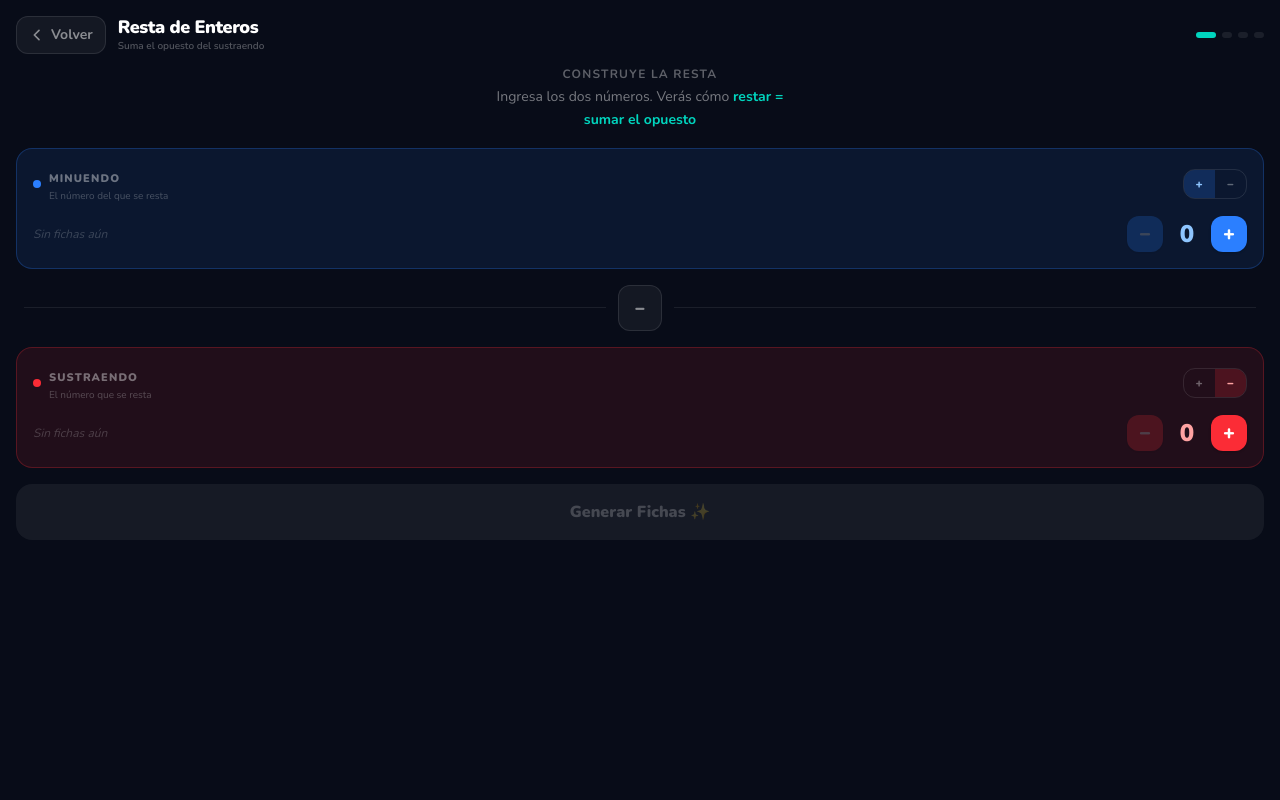
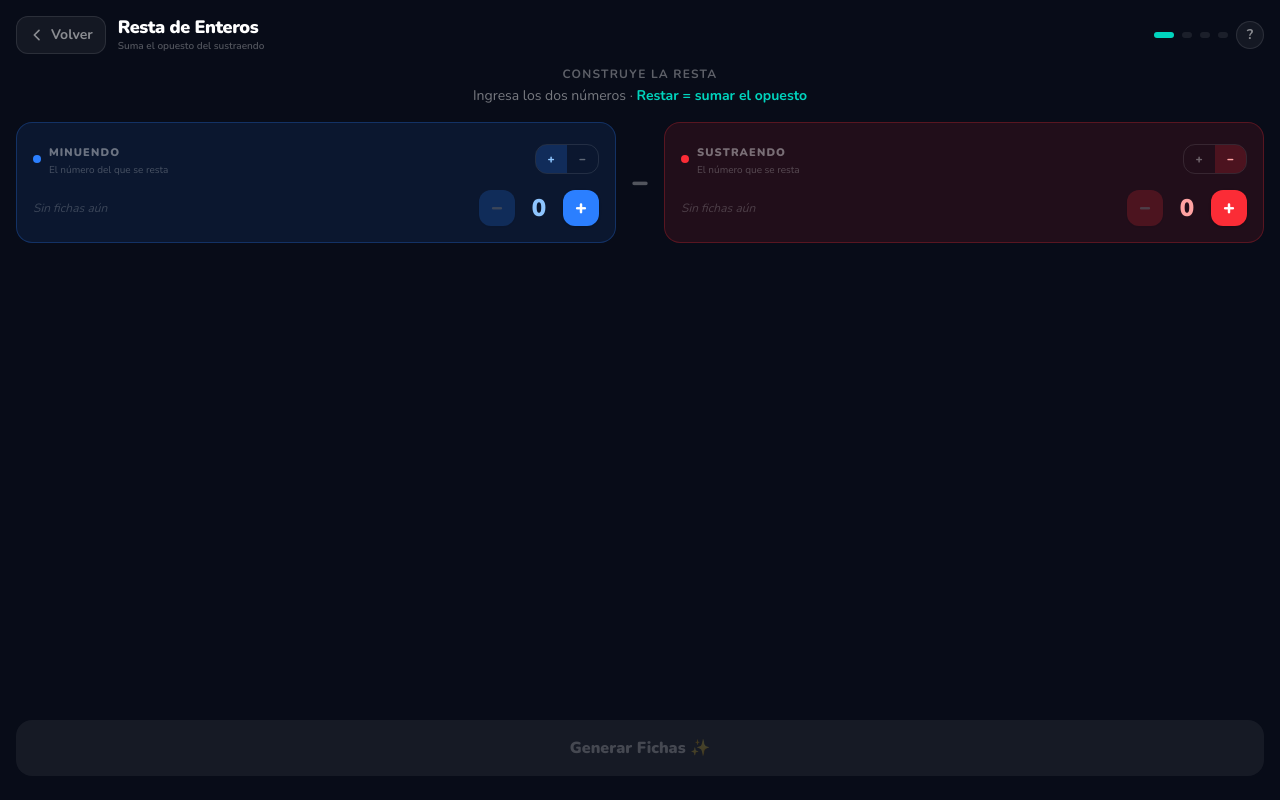
Before and after one commit to tucno21/matematica, a React (Vite) app: page /resta-enteros in a window 1280 px wide. Built offline with nearby package versions, Linux system fonts and the light colour scheme.

Commit message:
mejoras en resta enteros e instrucciones

```diff
--- a/src/views/RestaEnterosView.tsx
+++ b/src/views/RestaEnterosView.tsx
@@ -1,5 +1,6 @@
 import { useState, useRef, useCallback, useEffect } from "react";
 import { useNavigate } from "react-router-dom";
+import ModalHelp from "../components/ModalHelp";
 
 // ─── Types ────────────────────────────────────────────────────────────────────
 type Phase = "setup" | "flip" | "play" | "result";
@@ -256,6 +257,7 @@ export default function RestaEnterosView() {
     const [autoCancelling, setAutoCancelling] = useState(false);
     const [flippingIds, setFlippingIds] = useState<Set<string>>(new Set());
     const [resultValue, setResultValue] = useState(0);
+    const [showHelp, setShowHelp] = useState(false);
 
     // ── Computed ──────────────────────────────────────────────────────────────
     const minuendActual = minuendSign === "positive" ? minuendValue : -minuendValue;
@@ -520,26 +522,34 @@ export default function RestaEnterosView() {
                     <h1 className="text-[15px] sm:text-lg font-black tracking-tight leading-tight truncate">Resta de Enteros</h1>
                     <p className="text-[10px] text-white/30 font-semibold">Suma el opuesto del sustraendo</p>
                 </div>
-                <div className="flex items-center gap-1.5 shrink-0">
+                <div className="flex items-center gap-2 shrink-0">
                     {phaseList.map((p, i) => (
                         <div key={p} className={`h-1.5 rounded-full transition-all duration-300
               ${phase === p ? "w-5 bg-teal-400" : phaseList.indexOf(phase) > i ? "w-2.5 bg-white/25" : "w-2.5 bg-white/8"}`} />
                     ))}
+                    <button
+                        onClick={() => setShowHelp(true)}
+                        className="w-7 h-7 rounded-full bg-white/5 border border-white/10 text-white/50 text-sm font-bold flex items-center justify-center hover:bg-white/10 hover:text-white transition-all active:scale-95"
+                    >
+                        ?
+                    </button>
                 </div>
             </header>
 
             {/* ══════════════════ SETUP ══════════════════ */}
             {phase === "setup" && (
-                <main className="flex-1 flex flex-col gap-4 px-4 pb-6 overflow-y-auto">
+                <main className="flex-1 flex flex-col px-4 pb-6 overflow-y-auto">
+                    <div className="flex-1 flex flex-col gap-4">
                         <div className="text-center anim-up pt-1">
                             <p className="text-white/35 text-xs font-bold uppercase tracking-widest mb-1">Construye la resta</p>
-                        <p className="text-white/45 text-sm leading-relaxed max-w-xs mx-auto">
-                            Ingresa los dos números. Verás cómo{" "}
-                            <span className="text-teal-400 font-bold">restar = sumar el opuesto</span>
+                            <p className="text-white/45 text-sm whitespace-nowrap">
+                                Ingresa los dos números ·{" "}
+                                <span className="text-teal-400 font-bold">Restar = sumar el opuesto</span>
                             </p>
                         </div>
 
-                    <div className="anim-up" style={{ animationDelay: "0.05s" }}>
+                        <div className="flex flex-col sm:flex-row items-stretch gap-2 anim-up" style={{ animationDelay: "0.05s" }}>
+                            <div className="flex-1">
                                 <NumberInputCard
                                     label="Minuendo" sublabel="El número del que se resta"
                                     sign={minuendSign} count={minuendValue}
@@ -547,38 +557,32 @@ export default function RestaEnterosView() {
                                     accentColor="blue" />
                             </div>
 
-                    <div className="flex items-center gap-3 px-2 anim-up" style={{ animationDelay: "0.1s" }}>
-                        <div className="flex-1 h-px bg-white/8" />
-                        <div className="bg-white/5 border border-white/10 rounded-xl px-4 py-2">
-                            <span className="text-white/50 text-lg font-black">−</span>
-                        </div>
-                        <div className="flex-1 h-px bg-white/8" />
+                            <div className="flex items-center justify-center shrink-0 sm:w-8 py-1">
+                                <span className="text-white/30 text-3xl font-black">−</span>
                             </div>
 
-                    <div className="anim-up" style={{ animationDelay: "0.14s" }}>
+                            <div className="flex-1" style={{ animationDelay: "0.1s" }}>
                                 <NumberInputCard
                                     label="Sustraendo" sublabel="El número que se resta"
                                     sign={subtrahendSign} count={subtrahendValue}
                                     onSignChange={setSubtrahendSign} onCountChange={setSubtrahendValue}
                                     accentColor="orange" />
                             </div>
+                        </div>
 
-                    {/* Preview: NO result shown — student discovers it */}
                         {canGenerate && (
                             <div className="anim-up anim-pop bg-white/4 border border-white/8 rounded-2xl px-4 py-4" style={{ animationDelay: "0.18s" }}>
                                 <p className="text-center text-white/25 text-[10px] uppercase tracking-widest mb-3 font-bold">La clave</p>
-
-                            {/* Original expression */}
                                 <div className="flex items-center justify-center gap-2 text-xl font-black mb-2">
                                     <span className={minuendActual >= 0 ? "text-blue-300" : "text-red-300"}>{formatExpr(minuendActual)}</span>
                                     <span className="text-white/30">−</span>
                                     <span className={subtrahendActual >= 0 ? "text-blue-300" : "text-red-300"}>{formatExpr(subtrahendActual)}</span>
                                 </div>
-
                             </div>
                         )}
+                    </div>
 
-                    <div className="anim-up" style={{ animationDelay: "0.24s" }}>
+                    <div className="anim-up pt-4" style={{ animationDelay: "0.24s" }}>
                         <button
                             disabled={!canGenerate}
                             onClick={handleGenerate}
@@ -834,6 +838,62 @@ export default function RestaEnterosView() {
                     </button>
                 </main>
             )}
+
+            <ModalHelp
+                open={showHelp}
+                onClose={() => setShowHelp(false)}
+                title="¿Cómo restar enteros con fichas?"
+                bgColor="#080c18"
+                buttonColor="bg-teal-500 hover:bg-teal-400"
+            >
+                <div className="space-y-4 text-white/80 text-sm leading-relaxed">
+                    <div>
+                        <p className="text-xs font-bold uppercase tracking-widest mb-2" style={{ color: "rgba(255,255,255,.35)" }}>Paso 1 — Configura</p>
+                        <ol className="space-y-2 list-decimal list-inside">
+                            <li>En el <strong className="text-white">Minuendo</strong> elige el signo (+/−) y la cantidad de fichas.</li>
+                            <li>En el <strong className="text-white">Sustraendo</strong> haz lo mismo con el número que se resta.</li>
+                            <li>Presiona <strong className="text-white">Generar Fichas ✨</strong>.</li>
+                        </ol>
+                    </div>
+
+                    <div className="h-px" style={{ background: "rgba(255,255,255,.08)" }} />
+
+                    <div>
+                        <p className="text-xs font-bold uppercase tracking-widest mb-2" style={{ color: "rgba(255,255,255,.35)" }}>Paso 2 — Voltea el sustraendo</p>
+                        <ul className="space-y-2 list-disc list-inside">
+                            <li>Las fichas del sustraendo tienen una marca <strong className="text-amber-400">S</strong>. Haz <strong className="text-white">doble clic</strong> en cada una para voltearla (cambia al opuesto).</li>
+                            <li>O presiona <strong className="text-amber-400">🔄 Voltear todas</strong> para hacerlo de golpe.</li>
+                            <li>Al voltear, una ficha <span className="text-blue-400 font-bold">+1</span> se vuelve <span className="text-red-400 font-bold">−1</span> y viceversa.</li>
+                        </ul>
+                    </div>
+
+                    <div className="h-px" style={{ background: "rgba(255,255,255,.08)" }} />
+
+                    <div>
+                        <p className="text-xs font-bold uppercase tracking-widest mb-2" style={{ color: "rgba(255,255,255,.35)" }}>Paso 3 — Cancela pares</p>
+                        <ul className="space-y-2 list-disc list-inside">
+                            <li><strong className="text-white">Arrastra</strong> una ficha azul sobre una roja (o viceversa) para cancelar el par.</li>
+                            <li>O presiona <strong className="text-amber-400">⚡ Cancelar todos automáticamente</strong>.</li>
+                            <li>Cuando no queden pares, pulsa <strong className="text-teal-400">✅ Ver resultado</strong>.</li>
+                        </ul>
+                    </div>
+
+                    <div className="h-px" style={{ background: "rgba(255,255,255,.08)" }} />
+
+                    <div>
+                        <p className="text-xs font-bold uppercase tracking-widest mb-2" style={{ color: "rgba(255,255,255,.35)" }}>Paso 4 — Resultado</p>
+                        <ul className="space-y-2 list-disc list-inside">
+                            <li>Se muestra el <strong className="text-white">valor final</strong>: positivo, negativo o cero.</li>
+                            <li>Presiona <strong className="text-white">Nuevo Ejercicio 🔄</strong> para practicar de nuevo.</li>
+                        </ul>
+                    </div>
+
+                    <div className="rounded-xl p-3" style={{ background: "rgba(20,184,166,0.08)", border: "1px solid rgba(20,184,166,0.2)" }}>
+                        <p className="text-xs font-bold mb-1 text-teal-400">💡 Idea clave</p>
+                        <p className="text-xs text-white/60">Restar es lo mismo que <strong className="text-teal-400">sumar el opuesto</strong>. Al voltear las fichas del sustraendo conviertes la resta en una suma, y luego cancelas pares como siempre.</p>
+                    </div>
+                </div>
+            </ModalHelp>
         </div>
     );
 }
```
Lines whose indentation alone changed are shown as unchanged.
